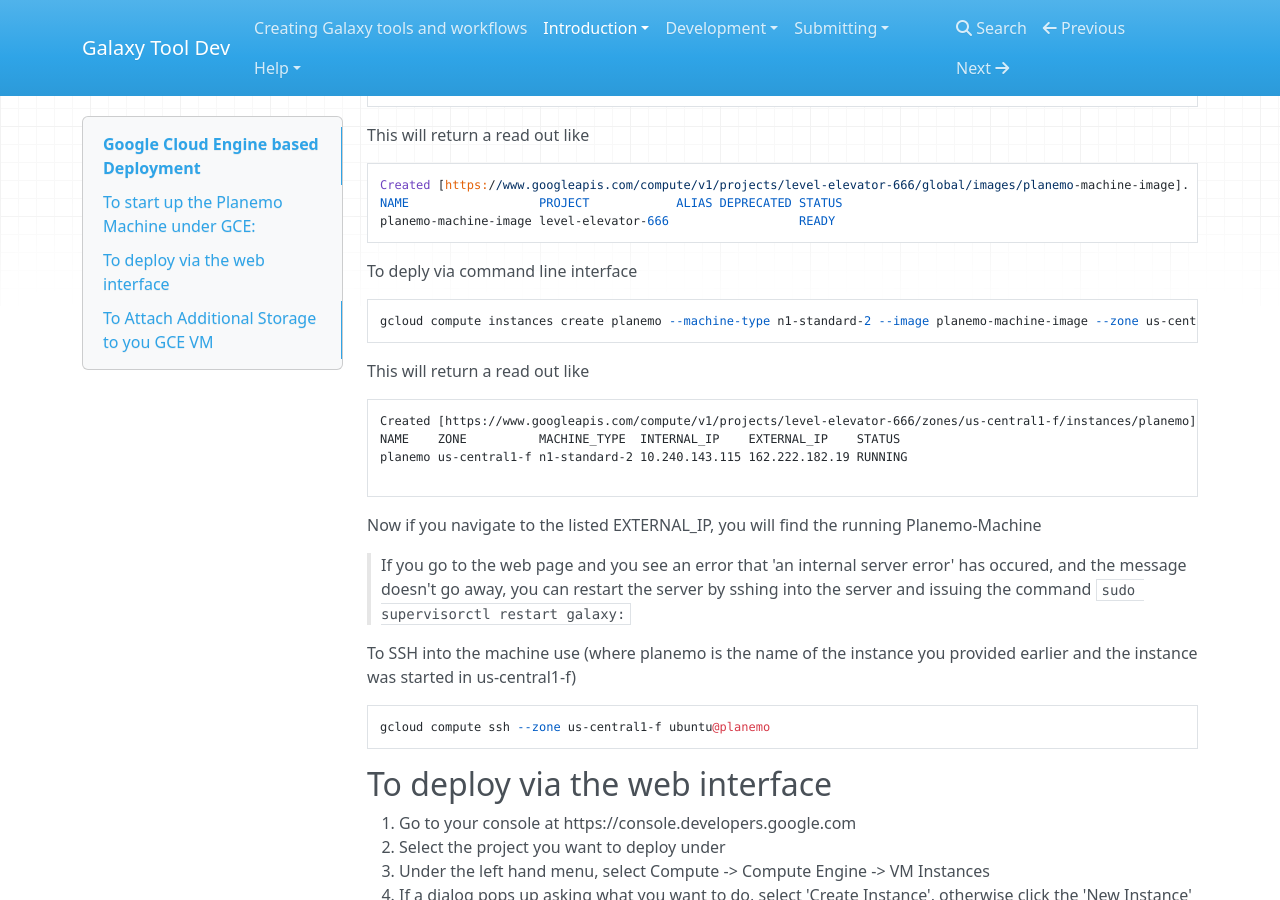
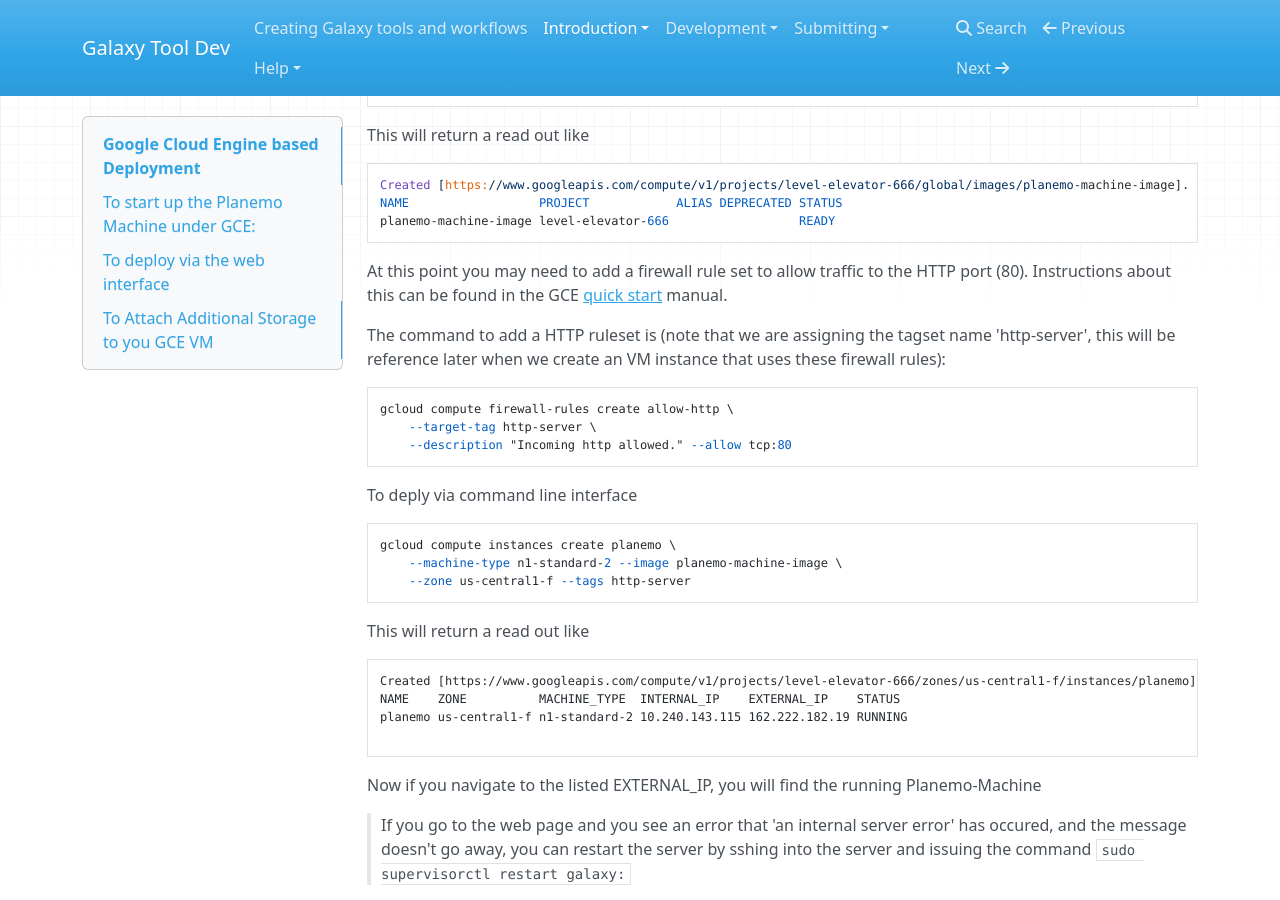
Before and after one commit to kellrott/galaxy-tooldev-docs, an MkDocs documentation site: the page built from docs/01_GCE.md, in a window 1280 px wide and 900 px high, scrolled down 980 px. Built offline with MkDocs 1.6.1, drawn with Linux system fonts in a browser that asks for light colours; nearby versions of some CDN libraries; old or Windows-style settings are respelled for this version of MkDocs.

Commit message:
Adding some text about setting up firewall rules

````diff
--- a/docs/01_GCE.md
+++ b/docs/01_GCE.md
@@ -54,9 +54,20 @@
 planemo-machine-image level-elevator-666                  READY
 ```
 
+At this point you may need to add a firewall rule set to allow traffic to the HTTP port (80). Instructions about this can be found in the GCE [quick start](https://cloud.google.com/compute/docs/quickstart#addfirewall) manual.
+
+The command to add a HTTP ruleset is (note that we are assigning the tagset name 'http-server', this will be reference later when we create an VM instance that uses these firewall rules):
+```
+gcloud compute firewall-rules create allow-http \
+    --target-tag http-server \
+    --description "Incoming http allowed." --allow tcp:80
+```
+
 To deply via command line interface
 ```
-gcloud compute instances create planemo --machine-type n1-standard-2 --image planemo-machine-image --zone us-central1-f --tags http-server
+gcloud compute instances create planemo \
+    --machine-type n1-standard-2 --image planemo-machine-image \
+    --zone us-central1-f --tags http-server
 ```
 
 This will return a read out like
````
